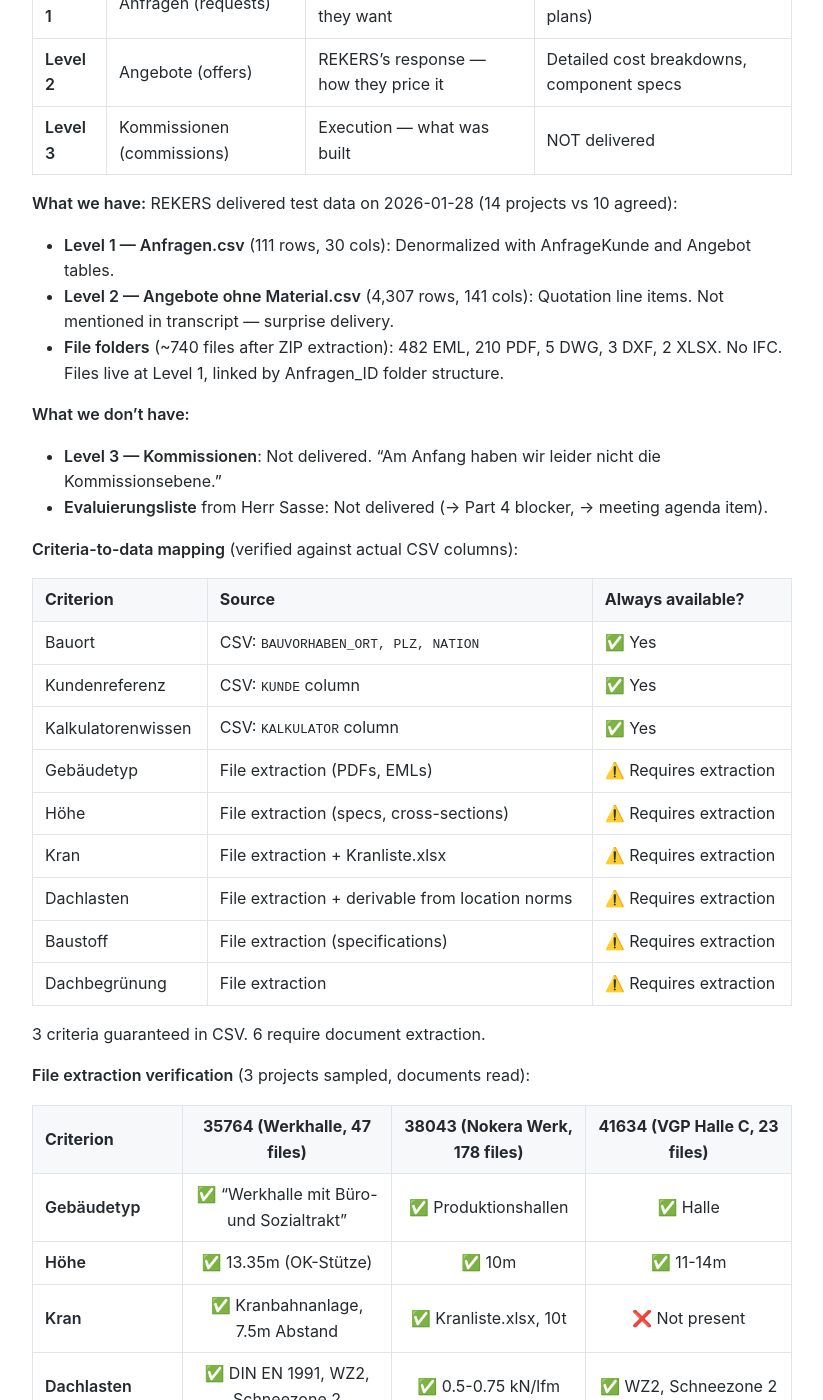
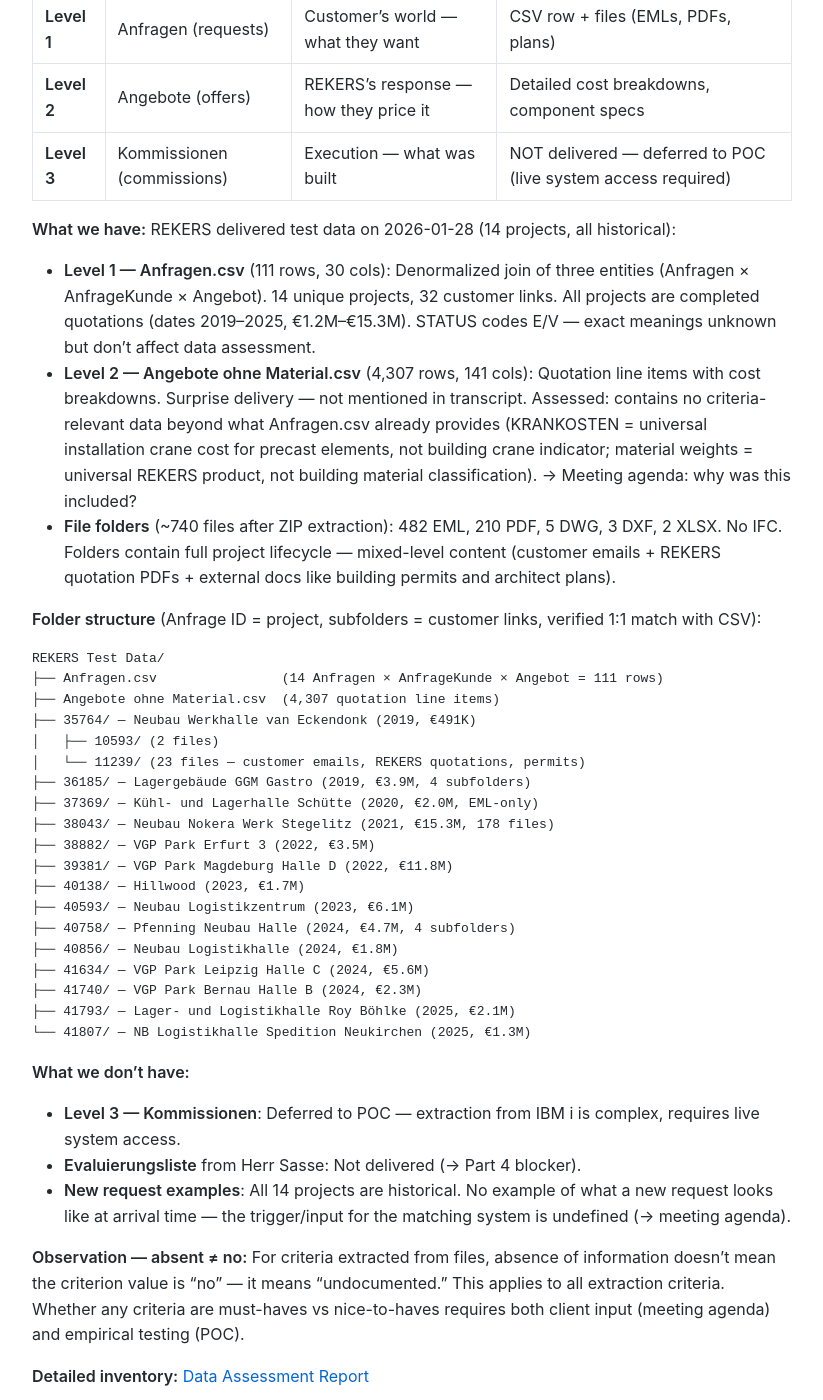
Before and after one commit to MariusWilsch/public-wilsch-ai-pages, a Jekyll site: the page built from project/rekers/design-doc-feasibility-report.md, in a window 1280 px wide and 1400 px high, scrolled down 1578 px. Shown: the whole window, without its empty margins (228-1051 px from the left). Built offline with Jekyll 4.4.1, drawn with Linux system fonts in a browser that asks for light colours; our own code applies the rules of GitHub Pages for plain Markdown files; some of the changed text lies outside the part shown.

Commit message:
Sync from hippocampus 2026-02-11

````diff
--- a/project/rekers/design-doc-feasibility-report.md
+++ b/project/rekers/design-doc-feasibility-report.md
@@ -18,7 +18,7 @@ The problem is NOT building a full AI quotation system. The problem IS determini
 **Preconditions:**
 
 - Workshop 2 completed (Jan 27-28, 2026) — scope and approach defined
-- REKERS committed to delivering test data (10 projects as CSV + file folders)
+- REKERS committed to delivering test data (10 projects as CSV + file folders) — 14 delivered
 - Project-level matching adopted over component-level matching (complexity reduction)
 - V006 contract covers this feasibility assessment (1.5 days analysis work)
 
@@ -36,65 +36,61 @@ The problem is NOT building a full AI quotation system. The problem IS determini
 
 ## Approach
 
-### Part 1: Data Assessment [TOUCHED]
+### Part 1: Data Assessment — Does the data exist?
 
-**Three-level model:** A project progresses through three levels. Level determines data richness.
+**Three-level model** (our synthesis, based on REKERS database entities Anfragen/Angebote/Kommissionen):
 
 | Level | Entity | Rule | Data Available |
 |-------|--------|------|----------------|
 | **Level 1** | Anfragen (requests) | Customer's world — what they want | CSV row + files (EMLs, PDFs, plans) |
 | **Level 2** | Angebote (offers) | REKERS's response — how they price it | Detailed cost breakdowns, component specs |
-| **Level 3** | Kommissionen (commissions) | Execution — what was built | NOT delivered |
+| **Level 3** | Kommissionen (commissions) | Execution — what was built | NOT delivered — deferred to POC (live system access required) |
 
-**What we have:** REKERS delivered test data on 2026-01-28 (14 projects vs 10 agreed):
-- **Level 1 — Anfragen.csv** (111 rows, 30 cols): Denormalized with AnfrageKunde and Angebot tables.
-- **Level 2 — Angebote ohne Material.csv** (4,307 rows, 141 cols): Quotation line items. Not mentioned in transcript — surprise delivery.
-- **File folders** (~740 files after ZIP extraction): 482 EML, 210 PDF, 5 DWG, 3 DXF, 2 XLSX. No IFC. Files live at Level 1, linked by Anfragen_ID folder structure.
+**What we have:** REKERS delivered test data on 2026-01-28 (14 projects, all historical):
+
+- **Level 1 — Anfragen.csv** (111 rows, 30 cols): Denormalized join of three entities (Anfragen × AnfrageKunde × Angebot). 14 unique projects, 32 customer links. All projects are completed quotations (dates 2019–2025, €1.2M–€15.3M). STATUS codes E/V — exact meanings unknown but don't affect data assessment.
+- **Level 2 — Angebote ohne Material.csv** (4,307 rows, 141 cols): Quotation line items with cost breakdowns. Surprise delivery — not mentioned in transcript. Assessed: contains no criteria-relevant data beyond what Anfragen.csv already provides (KRANKOSTEN = universal installation crane cost for precast elements, not building crane indicator; material weights = universal REKERS product, not building material classification). → Meeting agenda: why was this included?
+- **File folders** (~740 files after ZIP extraction): 482 EML, 210 PDF, 5 DWG, 3 DXF, 2 XLSX. No IFC. Folders contain full project lifecycle — mixed-level content (customer emails + REKERS quotation PDFs + external docs like building permits and architect plans).
+
+**Folder structure** (Anfrage ID = project, subfolders = customer links, verified 1:1 match with CSV):
+
+```
+REKERS Test Data/
+├── Anfragen.csv                (14 Anfragen × AnfrageKunde × Angebot = 111 rows)
+├── Angebote ohne Material.csv  (4,307 quotation line items)
+├── 35764/ — Neubau Werkhalle van Eckendonk (2019, €491K)
+│   ├── 10593/ (2 files)
+│   └── 11239/ (23 files — customer emails, REKERS quotations, permits)
+├── 36185/ — Lagergebäude GGM Gastro (2019, €3.9M, 4 subfolders)
+├── 37369/ — Kühl- und Lagerhalle Schütte (2020, €2.0M, EML-only)
+├── 38043/ — Neubau Nokera Werk Stegelitz (2021, €15.3M, 178 files)
+├── 38882/ — VGP Park Erfurt 3 (2022, €3.5M)
+├── 39381/ — VGP Park Magdeburg Halle D (2022, €11.8M)
+├── 40138/ — Hillwood (2023, €1.7M)
+├── 40593/ — Neubau Logistikzentrum (2023, €6.1M)
+├── 40758/ — Pfenning Neubau Halle (2024, €4.7M, 4 subfolders)
+├── 40856/ — Neubau Logistikhalle (2024, €1.8M)
+├── 41634/ — VGP Park Leipzig Halle C (2024, €5.6M)
+├── 41740/ — VGP Park Bernau Halle B (2024, €2.3M)
+├── 41793/ — Lager- und Logistikhalle Roy Böhlke (2025, €2.1M)
+└── 41807/ — NB Logistikhalle Spedition Neukirchen (2025, €1.3M)
+```
 
 **What we don't have:**
-- **Level 3 — Kommissionen**: Not delivered. "Am Anfang haben wir leider nicht die Kommissionsebene."
-- **Evaluierungsliste** from Herr Sasse: Not delivered (→ Part 4 blocker, → meeting agenda item).
 
-**Criteria-to-data mapping** (verified against actual CSV columns):
+- **Level 3 — Kommissionen**: Deferred to POC — extraction from IBM i is complex, requires live system access.
+- **Evaluierungsliste** from Herr Sasse: Not delivered (→ Part 4 blocker).
+- **New request examples**: All 14 projects are historical. No example of what a new request looks like at arrival time — the trigger/input for the matching system is undefined (→ meeting agenda).
 
-| Criterion | Source | Always available? |
-|-----------|--------|-------------------|
-| Bauort | CSV: `BAUVORHABEN_ORT, PLZ, NATION` | ✅ Yes |
-| Kundenreferenz | CSV: `KUNDE` column | ✅ Yes |
-| Kalkulatorenwissen | CSV: `KALKULATOR` column | ✅ Yes |
-| Gebäudetyp | File extraction (PDFs, EMLs) | ⚠️ Requires extraction |
-| Höhe | File extraction (specs, cross-sections) | ⚠️ Requires extraction |
-| Kran | File extraction + Kranliste.xlsx | ⚠️ Requires extraction |
-| Dachlasten | File extraction + derivable from location norms | ⚠️ Requires extraction |
-| Baustoff | File extraction (specifications) | ⚠️ Requires extraction |
-| Dachbegrünung | File extraction | ⚠️ Requires extraction |
-
-3 criteria guaranteed in CSV. 6 require document extraction.
-
-**File extraction verification** (3 projects sampled, documents read):
-
-| Criterion | 35764 (Werkhalle, 47 files) | 38043 (Nokera Werk, 178 files) | 41634 (VGP Halle C, 23 files) |
-|-----------|:---:|:---:|:---:|
-| **Gebäudetyp** | ✅ "Werkhalle mit Büro- und Sozialtrakt" | ✅ Produktionshallen | ✅ Halle |
-| **Höhe** | ✅ 13.35m (OK-Stütze) | ✅ 10m | ✅ 11-14m |
-| **Kran** | ✅ Kranbahnanlage, 7.5m Abstand | ✅ Kranliste.xlsx, 10t | ❌ Not present |
-| **Dachlasten** | ✅ DIN EN 1991, WZ2, Schneezone 2 | ✅ 0.5-0.75 kN/lfm | ✅ WZ2, Schneezone 2 |
-| **Baustoff** | ✅ Beton + Stahl | ✅ Spannbeton + Holz | ✅ Stahlbeton B500 |
-| **Dachbegrünung** | ❌ Not mentioned | ❌ Not mentioned | ✅ "0,00 kN/m² — kommt nicht zur Ausführung" |
-
-Result: 5/6 extraction criteria found per project. Historical project files are richer than transcript suggested — they contain both customer docs AND REKERS quotation docs.
-
-**New request vs historical:** A new Anfrage (no Level 2 data yet) contains 1-5 files at arrival time (mostly the initial customer email). Historical projects accumulate 20-150+ files over weeks to years. Timestamp-based reconstruction is feasible but REKERS should provide conscious test queries instead (→ Part 4).
-
-**Matching mechanism:** Input = new Anfrage (Level 1 only, sparse) → Search against historical Anfragen (Level 1, rich) → Output = similar project IDs → Pull Level 2 chain (Angebote) for pricing reference.
+**Observation — absent ≠ no:** For criteria extracted from files, absence of information doesn't mean the criterion value is "no" — it means "undocumented." This applies to all extraction criteria. Whether any criteria are must-haves vs nice-to-haves requires both client input (meeting agenda) and empirical testing (POC).
 
 **Detailed inventory:** [Data Assessment Report](https://mariuswilsch.github.io/public-wilsch-ai-pages/project/rekers/data-assessment-testdaten)
 
 **Transcript:** [Wed AM — Datenexport & Ranking-System](https://app.fireflies.ai/view/01KG1V9Y791YHSAVP7GJABEJAA) + [Wed Follow-up](https://app.fireflies.ai/view/01KG25S4S0MVB8Q8F3CEXG60N4)
 
-### Part 2: File Processing Feasibility [TOUCHED]
+### Part 2: File Processing Feasibility — Can we extract it?
 
-Prerequisite for Part 3: 6 of 9 matching criteria require information extraction from project files (see Part 1 criteria mapping).
+Prerequisite for Part 3: 6 of 9 matching criteria require information extraction from project files (see Part 3 criteria mapping).
 
 **File types in test data (post-ZIP extraction):**
 
@@ -107,24 +103,23 @@ Prerequisite for Part 3: 6 of 9 matching criteria require information extraction
 | XLSX | 2 | ✅ Structured — includes Kranliste.xlsx |
 | IFC | 0 | N/A — absent from test data |
 
-**Criteria extraction evidence** (from 3 sampled projects — actual file references):
+**Criteria extraction evidence** (5/14 projects sampled — first-pass findings):
 
-| Criterion | Source File | Evidence |
-|-----------|------------|---------|
-| **Gebäudetyp** | 35764/Baugenehmigung.pdf | "Neubau einer Werkhalle mit Büro- und Sozialtrakt" |
-| **Höhe** | 35764/Angebot Nr. 28273.20.pdf | "OK-Stütze = ca. +13,35 m" |
-| **Kran** | 35764/Angebot Nr. 28273.20.pdf | "Ausführung der Halle mit einer Kranbahnanlage" |
-| **Kran** | 38043/Kranliste.xlsx | 10t crane specification |
-| **Dachlasten** | 35764/Angebot Nr. 28273.30.pdf | "Windlastzone WZ2, Schneelastzone 2" |
-| **Baustoff** | 35764/Angebot Nr. 28273.20.pdf | "Beton und Stahlbeton" |
-| **Baustoff** | 38043/technical docs | "Spannbeton + Holz" |
-| **Dachbegrünung** | 41634/contract PDF | "Dachbegrünung = 0,00 kN/m² — kommt nicht zur Ausführung" |
+| Project | Files | PDFs? | Criteria Found | Notes |
+|---------|-------|-------|----------------|-------|
+| 35764 — Werkhalle | 47 | Yes (3) | 5/6 | Gebäudetyp, Höhe, Kran, Dachlasten, Baustoff |
+| 38043 — Nokera Werk | 178 | Yes (via ZIP) | 5/6 | Gebäudetyp, Höhe, Kran, Dachlasten, Baustoff |
+| 41634 — VGP Halle C | 23 | Yes (1) | 5/6 | Gebäudetyp, Höhe, Dachlasten, Baustoff, Dachbegrünung (explicit "0,00 kN/m²") |
+| 37369 — Kühl/Lagerhalle | 19 | **No (EML-only)** | **2/6** | Only Gebäudetyp + Baustoff from email subjects |
+| 40856 — Logistikhalle | 19 | Yes (5 from ZIP) | 5/6 | Gebäudetyp, Höhe, Dachlasten, Baustoff, Dachbegrünung (explicit "0,00 kN/m²") |
+
+**Key pattern:** Technical PDFs drive extraction. Projects with PDFs → 5/6 criteria. The one EML-only project (37369) → 2/6. 13/14 test projects have PDFs.
 
 **Key observation:** Most criteria found in **Angebot PDFs** (Level 2 quotation documents), not initial customer docs. Historical project files are rich because they contain REKERS's own output — this data exists for the reference set but not for new requests.
 
 **Transcript:** [Wed AM — Datenexport & Ranking-System](https://app.fireflies.ai/view/01KG1V9Y791YHSAVP7GJABEJAA) (file format discussion, data source for criteria)
 
-### Part 3: Similarity Matching Approach [TOUCHED]
+### Part 3: Similarity Matching Approach — Can we match it?
 
 Project-level matching: given a new Anfrage (Level 1 only), find the most similar historical **projects** from the reference set. Historical projects have Level 1 + Level 2 + files — all available data contributes to similarity. The matched projects' Angebote (Level 2) provide the pricing reference value.
 
@@ -137,6 +132,22 @@ Project-level matching: given a new Anfrage (Level 1 only), find the most simila
 | **Structured** (CSV) | Bauort, Kundenreferenz, Kalkulatorenwissen | Direct column comparison — always available |
 | **Extracted** (documents) | Gebäudetyp, Höhe, Kran, Baustoff, Dachbegrünung | Text mining PDFs/EMLs — inconsistent availability |
 | **Derived** (norms) | Dachlasten | Location → wind/snow load norms (DIN EN 1991) |
+
+**Criteria-to-data mapping** (verified against actual CSV columns):
+
+| Criterion | Source | Always available? |
+|-----------|--------|-------------------|
+| Bauort | CSV: `BAUVORHABEN_ORT, PLZ, NATION` | ✅ Yes |
+| Kundenreferenz | CSV: `KUNDE` column | ✅ Yes |
+| Kalkulatorenwissen | CSV: `KALKULATOR` column (ID only — who, not what they know) | ⚠️ ID available, knowledge requires extraction |
+| Gebäudetyp | File extraction (PDFs, EMLs) | ⚠️ Requires extraction |
+| Höhe | File extraction (specs, cross-sections) | ⚠️ Requires extraction |
+| Kran | File extraction + Kranliste.xlsx | ⚠️ Requires extraction |
+| Dachlasten | File extraction + derivable from location norms | ⚠️ Requires extraction |
+| Baustoff | File extraction (specifications) | ⚠️ Requires extraction |
+| Dachbegrünung | File extraction | ⚠️ Requires extraction |
+
+3 criteria guaranteed in CSV. 6 require document extraction (see Part 2 for extraction evidence).
 
 **Verified similarity criteria** (from Wed Follow-up transcript + handwritten notes, confirmed against each other):
 
@@ -154,7 +165,7 @@ Project-level matching: given a new Anfrage (Level 1 only), find the most simila
 
 **Not in transcript:** Achsraster, Zwischenebene (these were in the previous AI session's interpretation but are NOT verified)
 
-**Dynamic weighting:** Criteria importance is context-dependent. "Wenn ich kalkuliere, ist die Dachbegrünung maßgeblich, wenn ich die Stütze kalkuliere, ist ja Höhe maßgeblich." Users may specify via chat what matters for a specific query.
+**Dynamic weighting** [later]: "Wenn ich kalkuliere, ist die Dachbegrünung maßgeblich, wenn ich die Stütze kalkuliere, ist ja Höhe maßgeblich." Explicitly discussed — first prove matching works at all, then optimize weighting. Could be added later via chat interface.
 
 **Ranking approach:** Partial matching — not all criteria will match. AI ranks by how many criteria match (3 of 5 > 1 of 5). Three-tier thresholds (80%/70%/60%), 60% cutoff. Top-K results (configurable, e.g., top 10 or 15).
 
@@ -169,7 +180,7 @@ Project-level matching: given a new Anfrage (Level 1 only), find the most simila
 
 **Transcripts:** [Tue AM](https://app.fireflies.ai/view/01KFZ9MSE9WZ179TAYYC30C6JC) (component-level parameters, yellow fields) + [Tue PM](https://app.fireflies.ai/view/01KFZR74V0N0P1S589KBKZCBYH) (search/return parameters, variance tolerances 3-10%) + [Wed Follow-up](https://app.fireflies.ai/view/01KG25S4S0MVB8Q8F3CEXG60N4) (verified criteria list, ranking approach)
 
-### Part 4: Validation Design [TOUCHED]
+### Part 4: Validation Design — Can we validate it?
 
 **Validation process** (agreed in Workshop 2):
 
@@ -207,13 +218,13 @@ Project-level matching: given a new Anfrage (Level 1 only), find the most simila
 
 **Transcript:** [Wed Follow-up — Priorisierung & UI](https://app.fireflies.ai/view/01KG25S4S0MVB8Q8F3CEXG60N4) (ranking thresholds, parameter weighting, test case design) + [Wed AM](https://app.fireflies.ai/view/01KG1V9Y791YHSAVP7GJABEJAA) (Evaluierungstabelle concept, Herr Sasse's role)
 
-### Part 5: Infrastructure Assessment [UNDEFINED — secondary priority]
+### Part 5: Infrastructure Assessment — Where does it run?
 
 Target: IBM Power 10 (~20 TOPS per chip). Alternative: hybrid approach (external GPU training, local Power 10 inference). Only relevant after Go/No-Go decision — does not affect feasibility assessment itself.
 
 **Transcripts:** [Wed AM](https://app.fireflies.ai/view/01KG1V9Y791YHSAVP7GJABEJAA) (Power 10 performance, ~20 TOPS) + [Tue AM](https://app.fireflies.ai/view/01KFZ9MSE9WZ179TAYYC30C6JC) (hybrid GPU/Power approach)
 
-### Part 6: POC Scope Definition [PARTIALLY DEFINED]
+### Part 6: POC Scope Definition — What does the POC look like?
 
 **Known:** 10 historical projects, project-level matching only. Component-level matching deferred. Batch processing model (overnight AI, morning review).
 
@@ -244,3 +255,4 @@ Target: IBM Power 10 (~20 TOPS per chip). Alternative: hybrid approach (external
 
 - `/Users/verdant/.claude/projects/-Users-verdant-Documents-projects/fc9f193e-2d54-4ea9-bcc1-5dfd2dd35f2d.jsonl` (initial design doc creation)
 - `/Users/verdant/.claude/projects/-Users-verdant-Documents-projects-WILSCH-AI-INTERNAL--soloforce/00e6a51f-cd0d-432f-b5f4-f2a41dd07a4d.jsonl` (data deep dive, criteria mapping, validation design)
+- `/Users/verdant/.claude/projects/-Users-verdant-Documents-projects-WILSCH-AI-INTERNAL--soloforce/cb7381c0-65f8-42cd-bf0a-a6a09bbfe357.jsonl` (Part 1 extraction pass — 16 uncertainties resolved)
````
